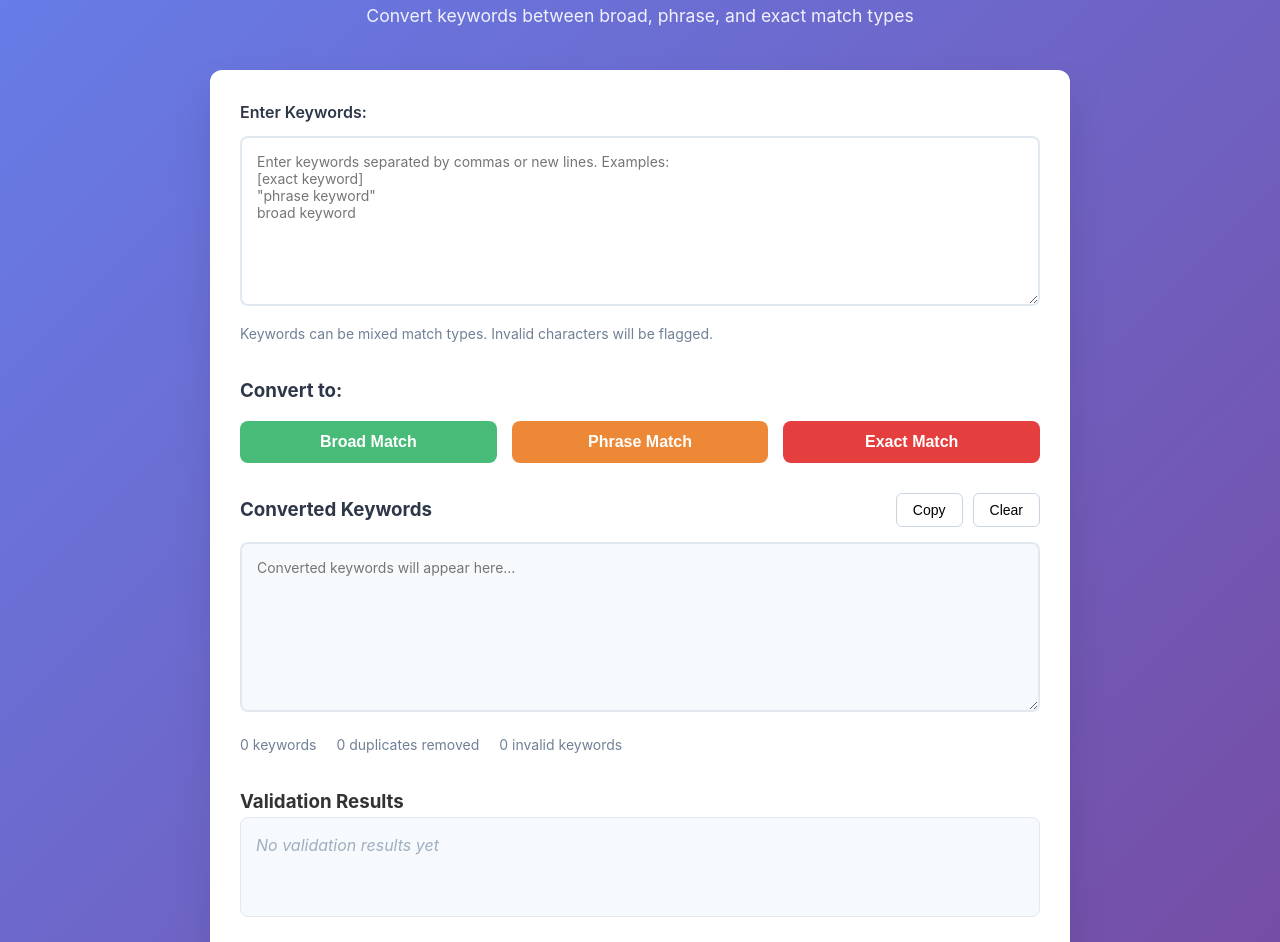
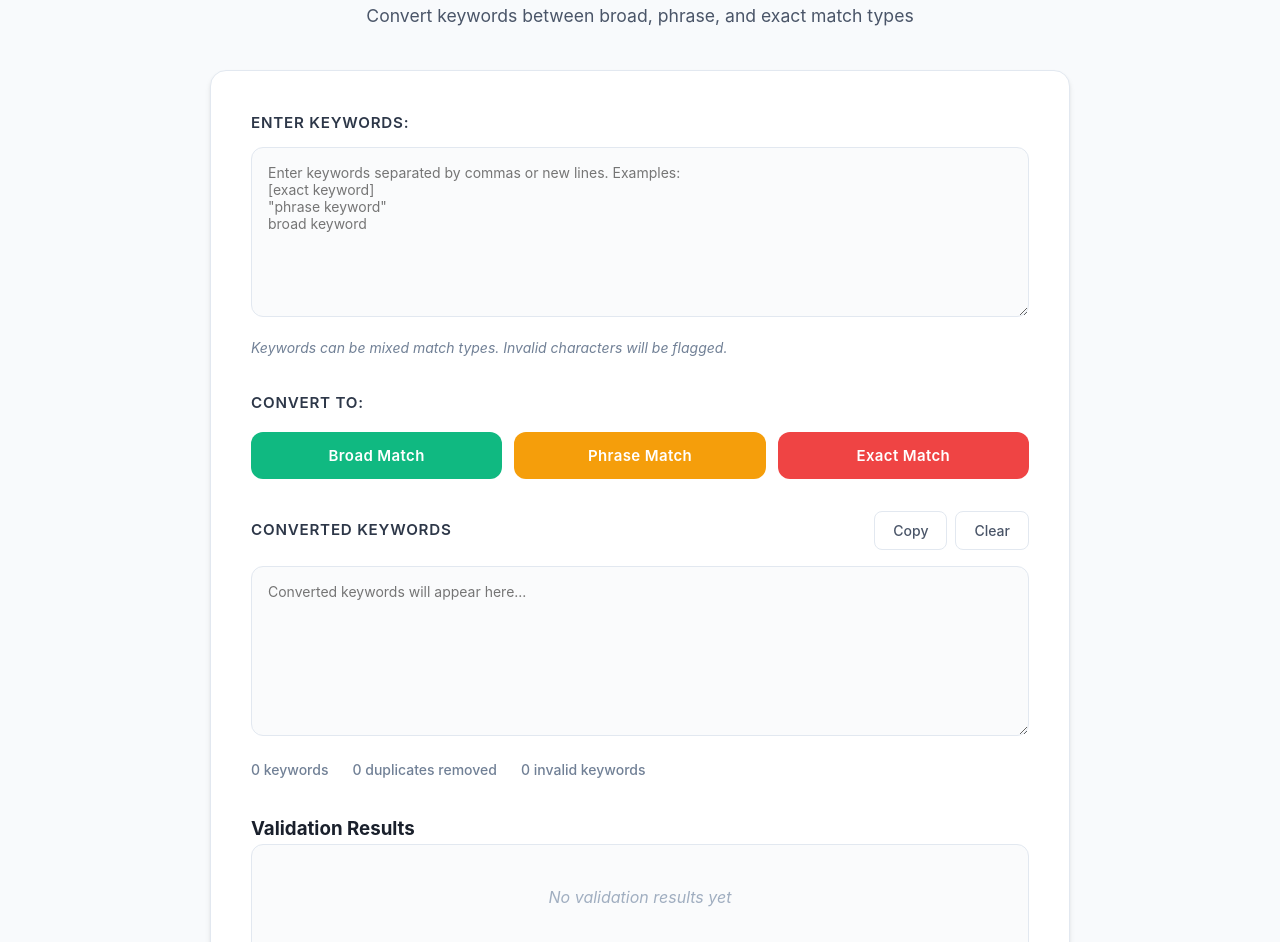
Before and after one commit to AuditPatterns/matchtypetool, a plain HTML site: page index.html in a window 1280 px wide. Shown: the part 92-1034 px from the top of the page. Drawn offline with Linux system fonts and the light colour scheme.

Commit message:
Revised stylings to feel more modern and avoid "AI" style

```diff
--- a/styles.css
+++ b/styles.css
@@ -5,10 +5,10 @@
 }
 
 body {
-    font-family: -apple-system, BlinkMacSystemFont, 'Segoe UI', Roboto, Oxygen, Ubuntu, Cantarell, sans-serif;
+    font-family: -apple-system, BlinkMacSystemFont, 'Segoe UI', Roboto, Oxygen, Ubuntu, Cantarell, 'Open Sans', sans-serif;
     line-height: 1.6;
-    color: #333;
-    background: linear-gradient(135deg, #667eea 0%, #764ba2 100%);
+    color: #1a202c;
+    background: #f8fafc;
     min-height: 100vh;
 }
 
@@ -21,160 +21,189 @@ body {
 header {
     text-align: center;
     margin-bottom: 40px;
-    color: white;
+    color: #1a202c;
 }
 
 header h1 {
     font-size: 2.5rem;
     margin-bottom: 10px;
     font-weight: 700;
+    color: #2d3748;
+    letter-spacing: -0.025em;
 }
 
 header p {
     font-size: 1.1rem;
-    opacity: 0.9;
+    color: #4a5568;
+    font-weight: 400;
 }
 
 main {
     background: white;
-    border-radius: 12px;
-    padding: 30px;
-    box-shadow: 0 20px 40px rgba(0, 0, 0, 0.1);
+    border-radius: 16px;
+    padding: 40px;
+    box-shadow: 0 4px 6px -1px rgba(0, 0, 0, 0.1), 0 2px 4px -1px rgba(0, 0, 0, 0.06);
+    border: 1px solid #e2e8f0;
 }
 
 .input-section, .conversion-section, .output-section, .validation-section {
-    margin-bottom: 30px;
+    margin-bottom: 32px;
 }
 
 .input-section label {
     display: block;
     font-weight: 600;
-    margin-bottom: 10px;
+    margin-bottom: 12px;
     color: #2d3748;
+    font-size: 0.95rem;
+    text-transform: uppercase;
+    letter-spacing: 0.05em;
 }
 
 #keywordInput {
     width: 100%;
-    padding: 15px;
-    border: 2px solid #e2e8f0;
-    border-radius: 8px;
+    padding: 16px;
+    border: 1px solid #e2e8f0;
+    border-radius: 12px;
     font-size: 14px;
     font-family: inherit;
     resize: vertical;
-    transition: border-color 0.3s ease;
+    transition: all 0.2s ease;
+    background: #fafbfc;
 }
 
 #keywordInput:focus {
     outline: none;
-    border-color: #667eea;
-    box-shadow: 0 0 0 3px rgba(102, 126, 234, 0.1);
+    border-color: #3182ce;
+    box-shadow: 0 0 0 3px rgba(49, 130, 206, 0.1);
+    background: white;
 }
 
 .input-info {
-    margin-top: 10px;
+    margin-top: 12px;
     font-size: 14px;
     color: #718096;
+    font-style: italic;
 }
 
 .conversion-section h3 {
-    margin-bottom: 15px;
+    margin-bottom: 16px;
     color: #2d3748;
+    font-size: 0.95rem;
+    text-transform: uppercase;
+    letter-spacing: 0.05em;
+    font-weight: 600;
 }
 
 .button-group {
     display: flex;
-    gap: 15px;
+    gap: 12px;
     flex-wrap: wrap;
 }
 
 .convert-btn {
-    padding: 12px 24px;
+    padding: 14px 28px;
     border: none;
-    border-radius: 8px;
-    font-size: 16px;
+    border-radius: 12px;
+    font-size: 15px;
     font-weight: 600;
     cursor: pointer;
-    transition: all 0.3s ease;
+    transition: all 0.2s ease;
     flex: 1;
-    min-width: 120px;
+    min-width: 140px;
+    font-family: inherit;
+    letter-spacing: 0.025em;
 }
 
 .broad-btn {
-    background: #48bb78;
+    background: #10b981;
     color: white;
 }
 
 .broad-btn:hover {
-    background: #38a169;
-    transform: translateY(-2px);
+    background: #059669;
+    transform: translateY(-1px);
+    box-shadow: 0 4px 12px rgba(16, 185, 129, 0.3);
 }
 
 .phrase-btn {
-    background: #ed8936;
+    background: #f59e0b;
     color: white;
 }
 
 .phrase-btn:hover {
-    background: #dd6b20;
-    transform: translateY(-2px);
+    background: #d97706;
+    transform: translateY(-1px);
+    box-shadow: 0 4px 12px rgba(245, 158, 11, 0.3);
 }
 
 .exact-btn {
-    background: #e53e3e;
+    background: #ef4444;
     color: white;
 }
 
 .exact-btn:hover {
-    background: #c53030;
-    transform: translateY(-2px);
+    background: #dc2626;
+    transform: translateY(-1px);
+    box-shadow: 0 4px 12px rgba(239, 68, 68, 0.3);
 }
 
 .output-header {
     display: flex;
     justify-content: space-between;
     align-items: center;
-    margin-bottom: 15px;
+    margin-bottom: 16px;
 }
 
 .output-header h3 {
     color: #2d3748;
+    font-size: 0.95rem;
+    text-transform: uppercase;
+    letter-spacing: 0.05em;
+    font-weight: 600;
 }
 
 .output-actions {
     display: flex;
-    gap: 10px;
+    gap: 8px;
 }
 
 .action-btn {
-    padding: 8px 16px;
-    border: 1px solid #cbd5e0;
+    padding: 10px 18px;
+    border: 1px solid #e2e8f0;
     background: white;
-    border-radius: 6px;
+    border-radius: 8px;
     cursor: pointer;
     font-size: 14px;
-    transition: all 0.3s ease;
+    font-weight: 500;
+    transition: all 0.2s ease;
+    color: #4a5568;
+    font-family: inherit;
 }
 
 .action-btn:hover {
     background: #f7fafc;
-    border-color: #a0aec0;
+    border-color: #cbd5e0;
+    color: #2d3748;
+    transform: translateY(-1px);
 }
 
 #keywordOutput {
     width: 100%;
-    padding: 15px;
-    border: 2px solid #e2e8f0;
-    border-radius: 8px;
+    padding: 16px;
+    border: 1px solid #e2e8f0;
+    border-radius: 12px;
     font-size: 14px;
     font-family: inherit;
     resize: vertical;
-    background: #f7fafc;
+    background: #fafbfc;
+    color: #2d3748;
 }
 
 .output-stats {
     display: flex;
-    gap: 20px;
-    margin-top: 15px;
+    gap: 24px;
+    margin-top: 16px;
     font-size: 14px;
     color: #718096;
 }
@@ -182,59 +211,64 @@ main {
 .output-stats span {
     display: flex;
     align-items: center;
-    gap: 5px;
+    gap: 6px;
+    font-weight: 500;
 }
 
 .validation-results {
-    background: #f7fafc;
+    background: #fafbfc;
     border: 1px solid #e2e8f0;
-    border-radius: 8px;
-    padding: 15px;
-    min-height: 100px;
+    border-radius: 12px;
+    padding: 20px;
+    min-height: 120px;
 }
 
 .no-results {
     color: #a0aec0;
     font-style: italic;
+    text-align: center;
+    margin-top: 20px;
 }
 
 .validation-item {
-    margin-bottom: 10px;
-    padding: 10px;
-    border-radius: 6px;
+    margin-bottom: 12px;
+    padding: 12px 16px;
+    border-radius: 8px;
     border-left: 4px solid;
+    font-size: 14px;
+    font-weight: 500;
 }
 
 .validation-item.valid {
-    background: #f0fff4;
-    border-left-color: #48bb78;
-    color: #22543d;
+    background: #f0fdf4;
+    border-left-color: #10b981;
+    color: #065f46;
 }
 
 .validation-item.invalid {
-    background: #fed7d7;
-    border-left-color: #e53e3e;
-    color: #742a2a;
+    background: #fef2f2;
+    border-left-color: #ef4444;
+    color: #991b1b;
 }
 
 .validation-item.warning {
-    background: #fef5e7;
-    border-left-color: #ed8936;
-    color: #744210;
+    background: #fffbeb;
+    border-left-color: #f59e0b;
+    color: #92400e;
 }
 
 footer {
     text-align: center;
-    margin-top: 30px;
-    color: white;
-    opacity: 0.8;
+    margin-top: 40px;
+    color: #718096;
     font-size: 14px;
+    font-weight: 500;
 }
 
 /* Responsive design */
 @media (max-width: 768px) {
     .container {
-        padding: 15px;
+        padding: 16px;
     }
 
     header h1 {
@@ -242,7 +276,8 @@ footer {
     }
 
     main {
-        padding: 20px;
+        padding: 24px;
+        border-radius: 12px;
     }
 
     .button-group {
@@ -256,12 +291,12 @@ footer {
     .output-header {
         flex-direction: column;
         align-items: flex-start;
-        gap: 10px;
+        gap: 12px;
     }
 
     .output-stats {
         flex-direction: column;
-        gap: 10px;
+        gap: 12px;
     }
 }
 
@@ -272,6 +307,6 @@ footer {
 
 @keyframes copyPulse {
     0% { transform: scale(1); }
-    50% { transform: scale(1.05); }
+    50% { transform: scale(1.02); }
     100% { transform: scale(1); }
 }
```
